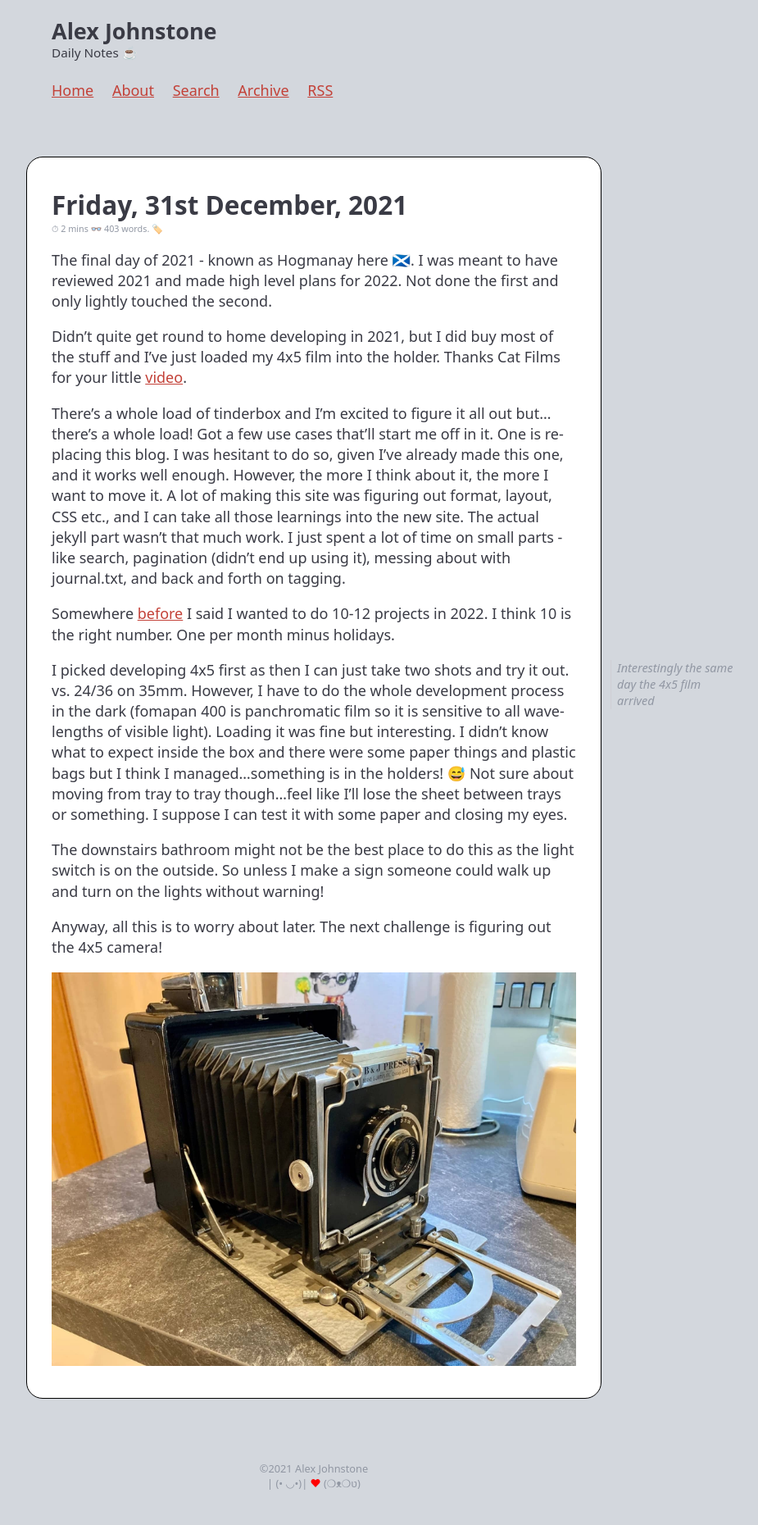
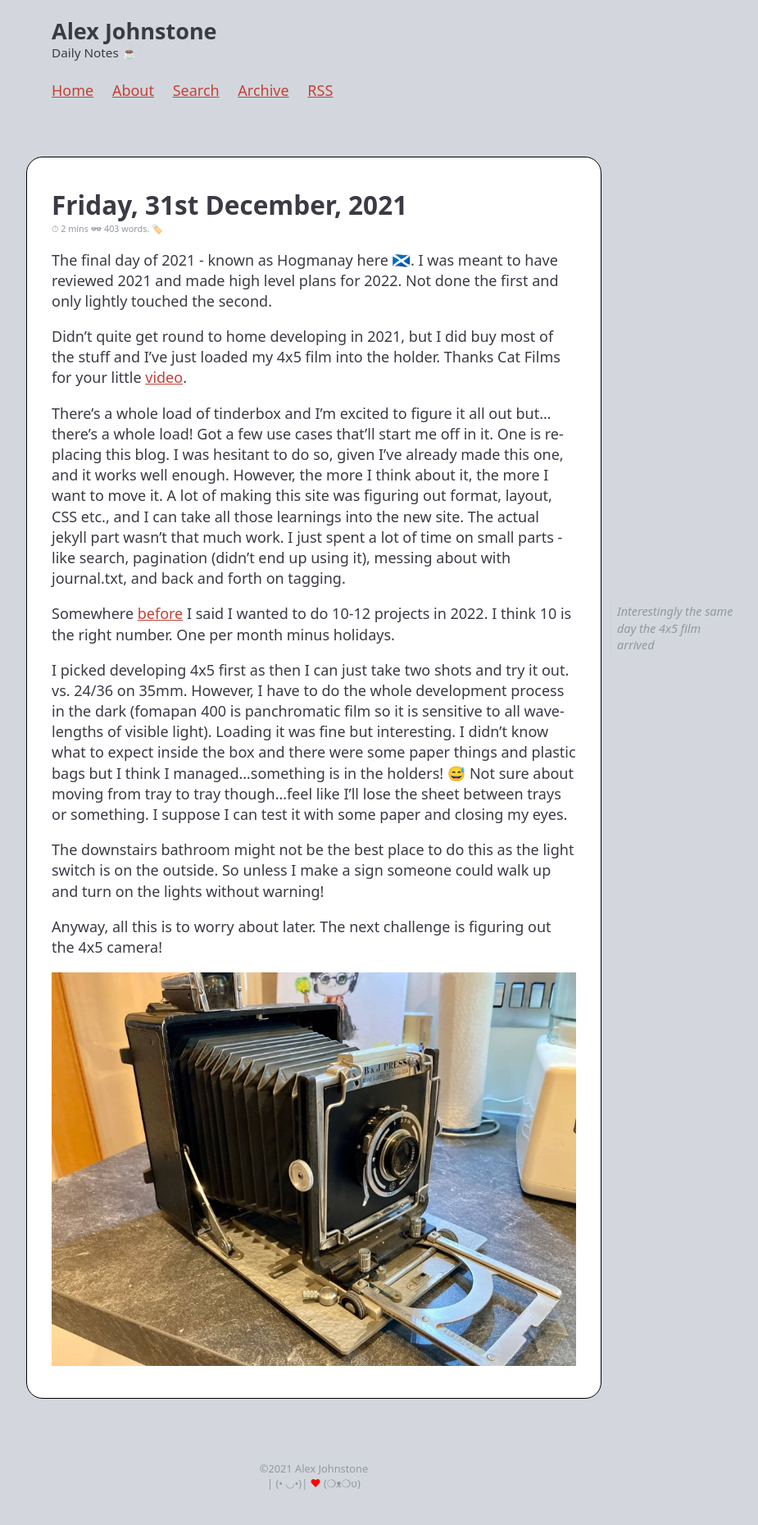
Before and after one commit to alexjj/Old-alexjj.com, a Jekyll site: the page built from _posts/2021/12. December/2021-12-31-friday.md, in a window 1280 px wide. Shown: the whole page at 82% size, without its empty margins (257-1182 px from the left). Built offline with Jekyll 4.4.1, drawn with Linux system fonts in a browser that asks for light colours; our own code applies the rules of GitHub Pages for plain Markdown files.

Commit message:
moved aside

```diff
--- a/_posts/2021/12. December/2021-12-31-friday.md
+++ b/_posts/2021/12. December/2021-12-31-friday.md
@@ -9,8 +9,9 @@ Didn't quite get round to home developing in 2021, but I did buy most of the stu
 
 There's a whole load of tinderbox and I'm excited to figure it all out but...there's a whole load! Got a few use cases that'll start me off in it. One is replacing this blog. I was hesitant to do so, given I've already made this one, and it works well enough. However, the more I think about it, the more I want to move it. A lot of making this site was figuring out format, layout, CSS etc., and I can take all those learnings into the new site. The actual jekyll part wasn't that much work. I just spent a lot of time on small parts - like search, pagination (didn't end up using it), messing about with journal.txt, and back and forth on tagging.
 
+{% include aside.html content="Interestingly the same day the 4x5 film arrived" %}
 Somewhere [before](/2021-12-07/) I said I wanted to do 10-12 projects in 2022. I think 10 is the right number. One per month minus holidays.
-{% include aside.html content="Interestingly the same day the 4x5 film arrived" %}
+
 
 I picked developing 4x5 first as then I can just take two shots and try it out. vs. 24/36 on 35mm. However, I have to do the whole development process in the dark (fomapan 400 is panchromatic film so it is sensitive to all wavelengths of visible light). Loading it was fine but interesting. I didn't know what to expect inside the box and there were some paper things and plastic bags but I think I managed...something is in the holders! 😅 Not sure about moving from tray to tray though...feel like I'll lose the sheet between trays or something. I suppose I can test it with some paper and closing my eyes.
 
```
